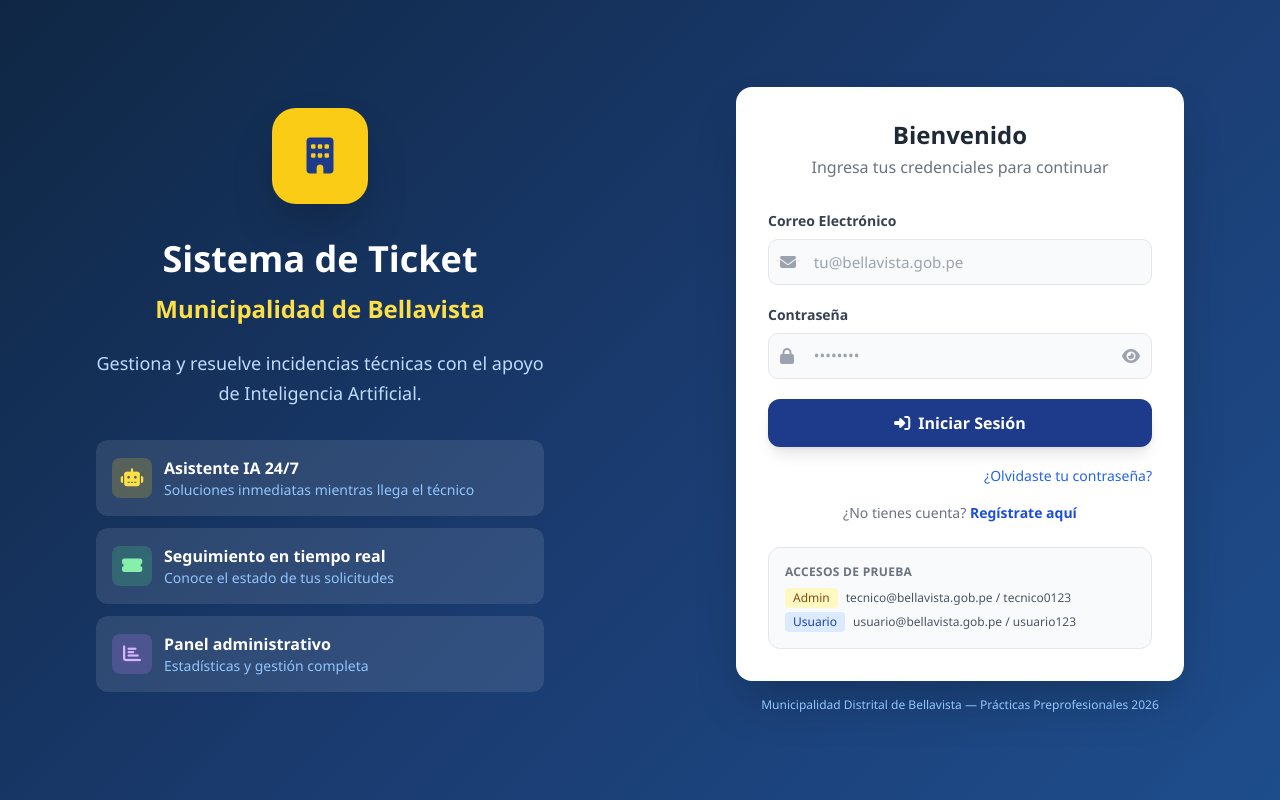
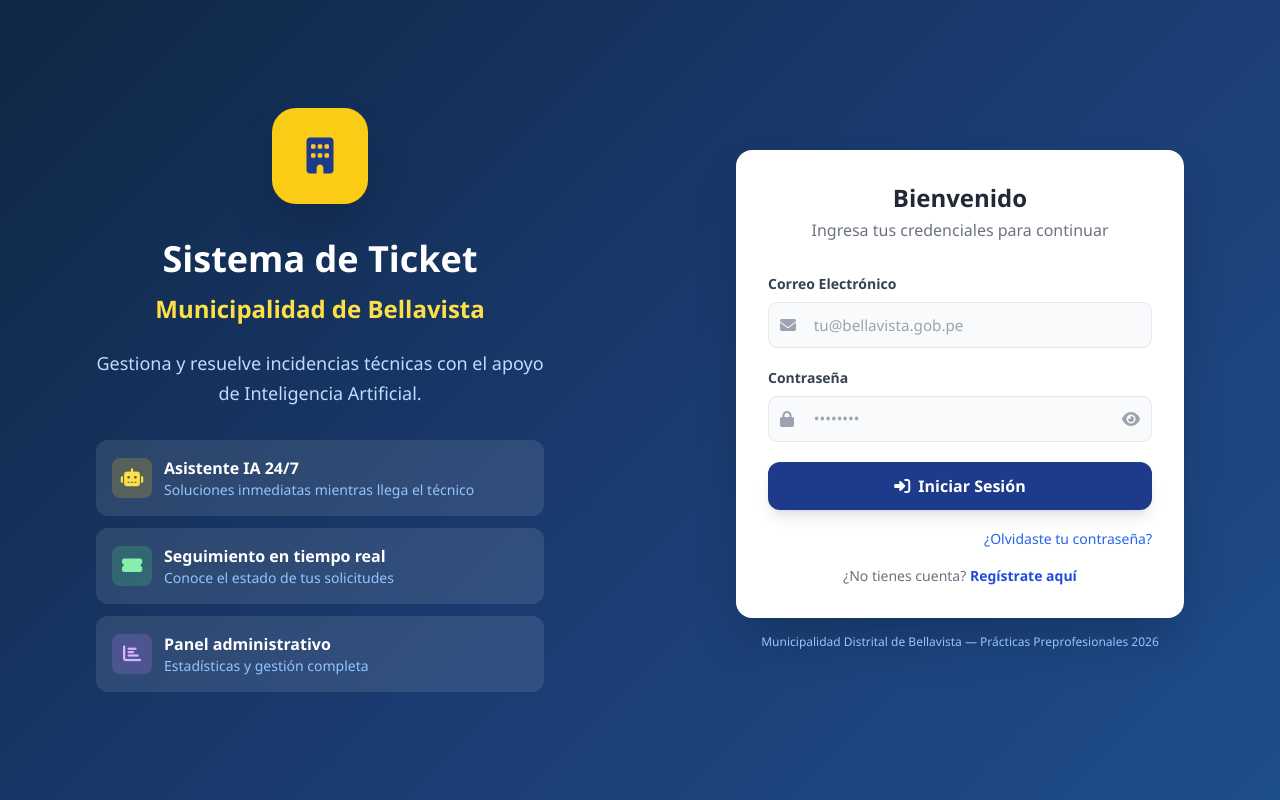
Before and after one commit to GhostPablo1/Sistema_Ticket, a Flask app: page /login in a window 1280 px wide. Run offline with Flask 3, Linux system fonts and the light colour scheme; some libraries are stand-ins or nearby versions.

Commit message:
Ocultar credenciales de prueba del login

```diff
--- a/templates/login.html
+++ b/templates/login.html
@@ -139,21 +139,6 @@
                         </a>
                     </p>
                 </div>
-
-                <!-- Demo credentials -->
-                <div class="mt-6 p-4 bg-gray-50 rounded-xl border border-gray-200">
-                    <p class="text-xs text-gray-500 font-semibold mb-2 uppercase tracking-wide">Accesos de prueba</p>
-                    <div class="space-y-1 text-xs text-gray-600">
-                        <div class="flex items-center gap-2">
-                            <span class="bg-yellow-100 text-yellow-800 px-2 py-0.5 rounded font-medium">Admin</span>
-                            <span>tecnico@bellavista.gob.pe / tecnico0123</span>
-                        </div>
-                        <div class="flex items-center gap-2">
-                            <span class="bg-blue-100 text-blue-800 px-2 py-0.5 rounded font-medium">Usuario</span>
-                            <span>usuario@bellavista.gob.pe / usuario123</span>
-                        </div>
-                    </div>
-                </div>
             </div>
 
             <p class="text-center text-blue-300 text-xs mt-4">
```
